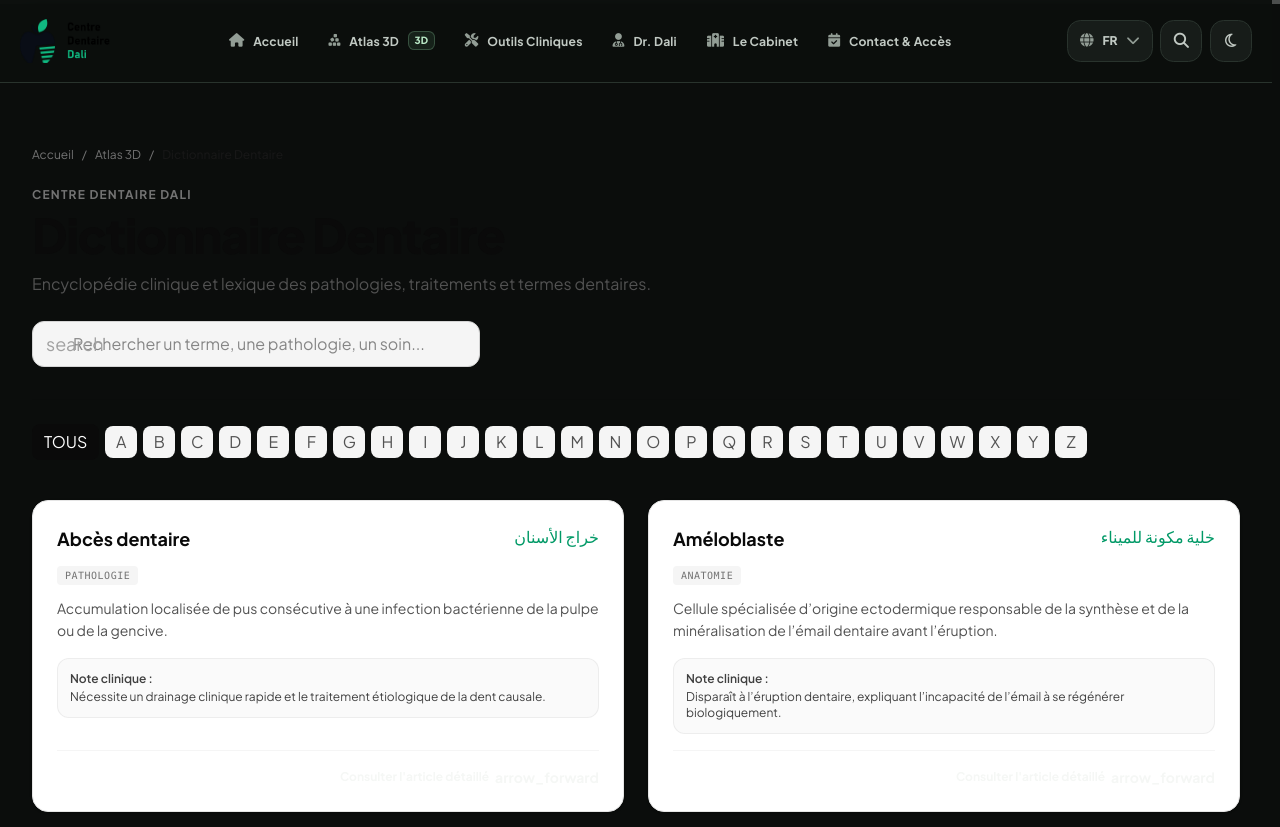
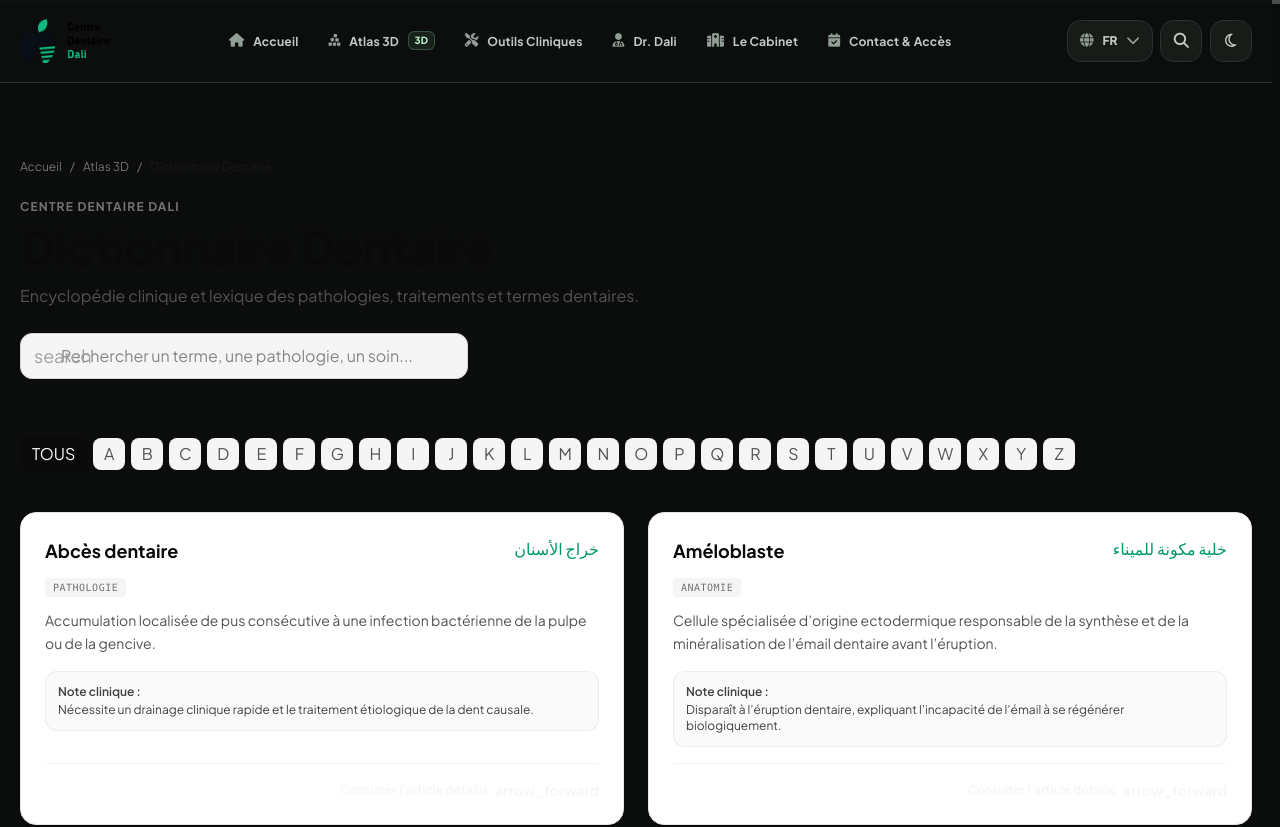
Before and after one commit to marvenpiadri/DrDali, an Angular app: page /atlas/dictionary in a window 1280 px wide. Shown: the top 827 px of the page. Built offline with nearby package versions, Linux system fonts and the light colour scheme; a web font is replaced by a local one.

Commit message:
Align the dictionary with shared layout and link its breadcrumb to the embedded lesson

```diff
--- a/src/app/pages/encyclopedia/dictionary.html
+++ b/src/app/pages/encyclopedia/dictionary.html
@@ -1,10 +1,10 @@
-<main class="py-12 sm:py-16 max-w-7xl mx-auto px-4 sm:px-6 lg:px-8 text-left rtl:text-right">
+<main class="ui-container ui-section text-left rtl:text-right">
 
   <!-- Breadcrumbs -->
   <nav class="flex items-center gap-2 text-xs text-neutral-500 mb-6" aria-label="Breadcrumbs">
     <a routerLink="/" class="hover:text-neutral-900 dark:hover:text-white">{{ 'navHome' | translate }}</a>
     <span class="rtl:rotate-180">/</span>
-    <a routerLink="/atlas" class="hover:text-neutral-900 dark:hover:text-white">{{ 'navAtlas' | translate }}</a>
+    <a routerLink="/atlas/inside-a-tooth" class="hover:text-neutral-900 dark:hover:text-white">{{ 'navAtlas' | translate }}</a>
     <span class="rtl:rotate-180">/</span>
     <span class="text-neutral-900 dark:text-white font-medium">{{ 'navDictionary' | translate }}</span>
   </nav>
```
